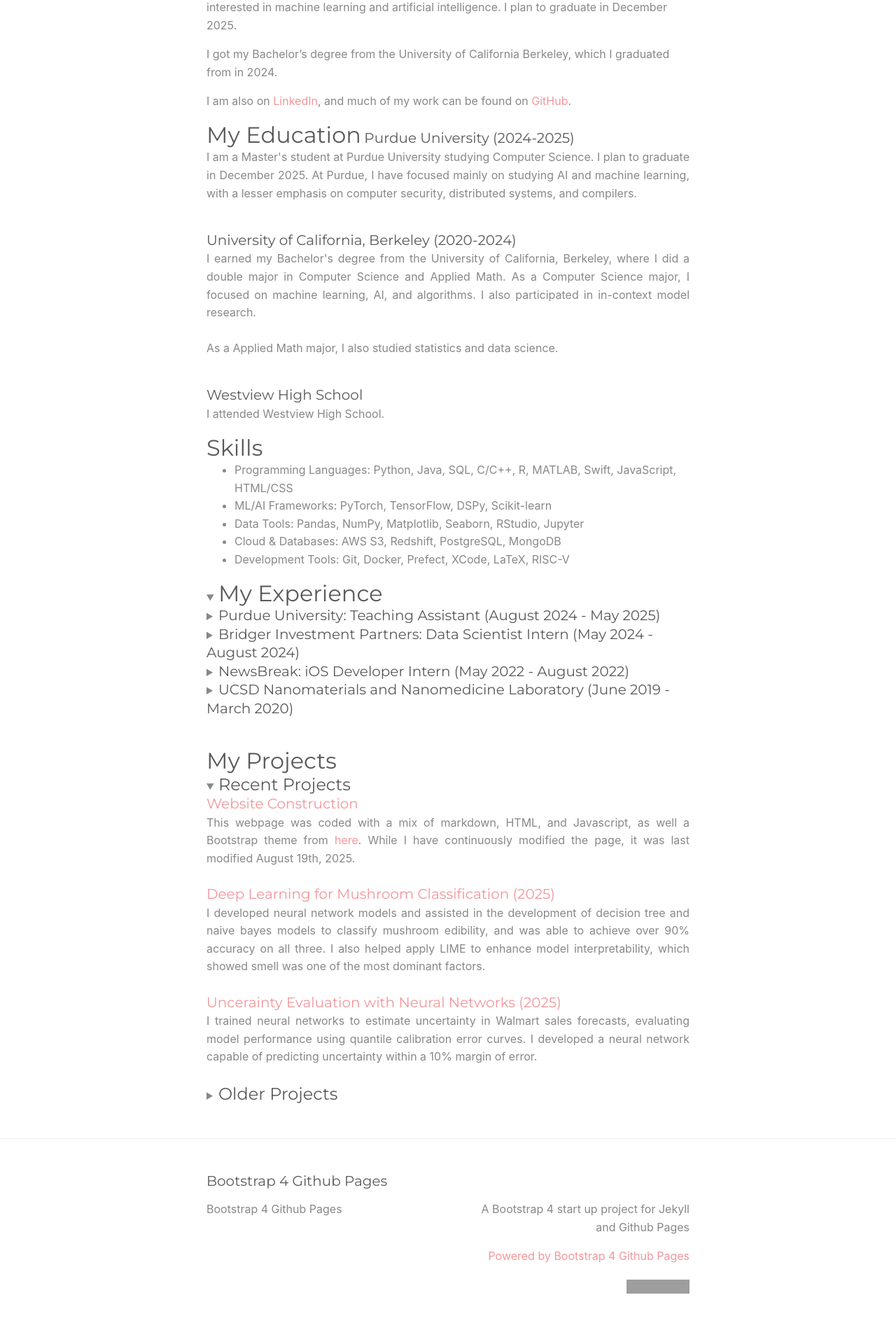
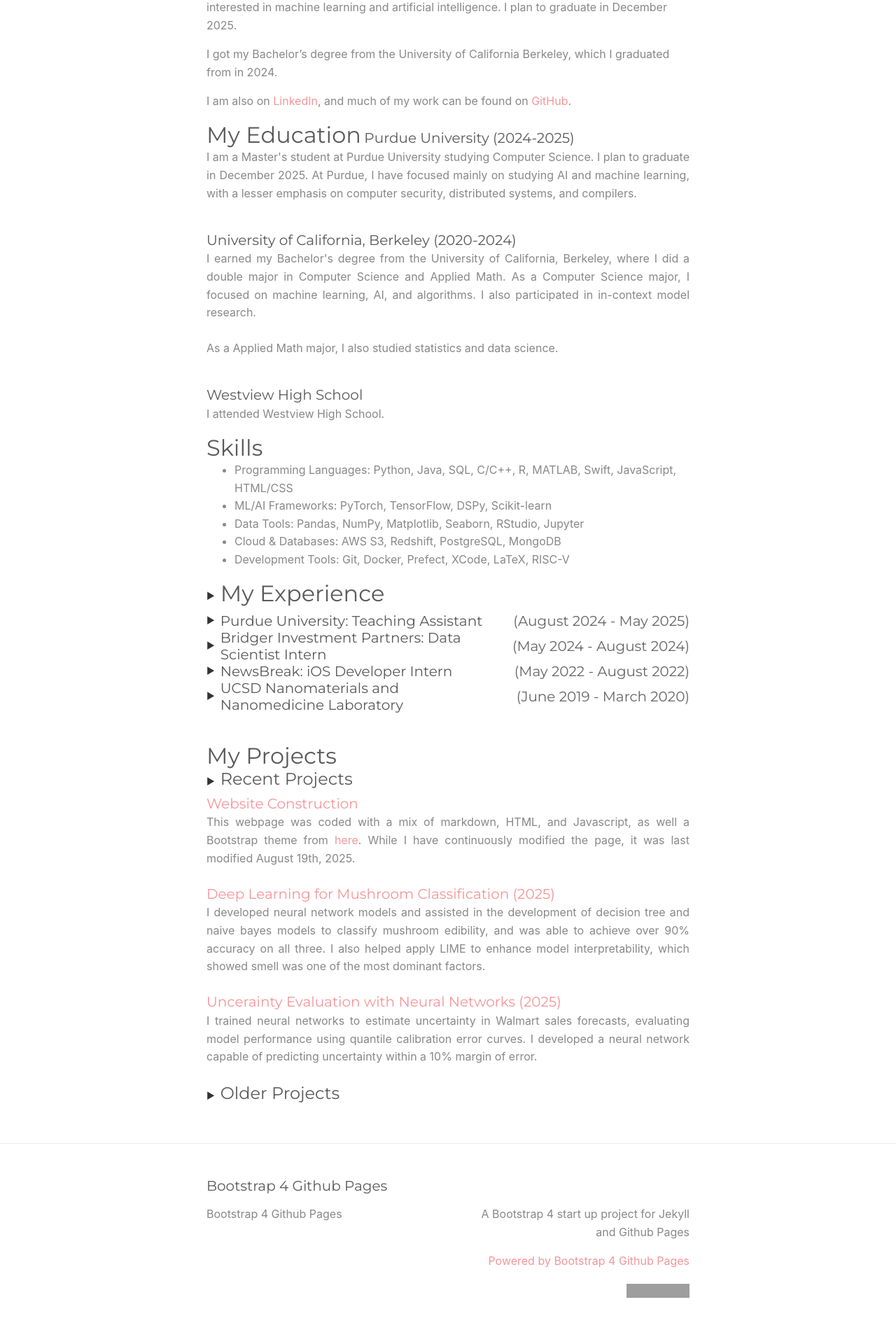
Before and after one commit to DerrickhSun/DerrickhSun.github.io, a Jekyll site: the page built from index.md, in a window 1280 px wide. Shown: the part 469-2389 px from the top of the page at 70% size. Built offline with Jekyll 4.4.1, drawn with Linux system fonts in a browser that asks for light colours; some of the changed lines change nothing that is shown; grey boxes are pictures that could not be loaded.

Commit message:
testing new dropdown style

```diff
--- a/index.md
+++ b/index.md
@@ -31,6 +31,102 @@
   /* Inline display for specific elements */
   h2, h3, h4 {
     display: inline;
+  }
+
+  /* Special styling for experience h4 elements to align dates to the right */
+  .experience-section h4 {
+    display: flex !important;
+    justify-content: space-between;
+    align-items: center;
+    width: 100%;
+    margin: 0;
+  }
+
+  /* Ensure summary elements work properly with the flexbox layout */
+  .experience-section summary {
+    display: flex;
+    align-items: center;
+    width: 100%;
+    cursor: pointer;
+    list-style: none; /* Remove default list styling */
+  }
+
+  /* Style the summary marker (dropdown arrow) - ensure it's visible */
+  .experience-section summary::-webkit-details-marker {
+    display: block !important;
+    margin-right: 8px;
+    color: #333;
+    font-size: 1.2em;
+  }
+
+  .experience-section summary::marker {
+    display: block !important;
+    margin-right: 8px;
+    color: #333;
+    font-size: 1.2em;
+  }
+
+  /* Fallback for browsers that don't support ::marker */
+  .experience-section summary::before {
+    content: "▶";
+    margin-right: 8px;
+    color: #333;
+    font-size: 0.8em;
+    transition: transform 0.2s ease;
+  }
+
+  /* Rotate arrow when details are open */
+  .experience-section details[open] summary::before {
+    transform: rotate(90deg);
+  }
+
+  /* Style for the job title part */
+  .experience-section h4 .job-title {
+    flex: 1;
+    text-align: left;
+  }
+
+  /* Style for the date part */
+  .experience-section h4 .job-date {
+    text-align: right;
+    color: #666;
+    font-weight: normal;
+    margin-left: 20px;
+  }
+
+  /* Projects section styling to match experience section */
+  .projects-section summary {
+    display: flex;
+    align-items: center;
+    width: 100%;
+    cursor: pointer;
+    list-style: none;
+  }
+
+  .projects-section summary::-webkit-details-marker {
+    display: block !important;
+    margin-right: 8px;
+    color: #333;
+    font-size: 1.2em;
+  }
+
+  .projects-section summary::marker {
+    display: block !important;
+    margin-right: 8px;
+    color: #333;
+    font-size: 1.2em;
+  }
+
+  .projects-section summary::before {
+    content: "▶";
+    margin-right: 8px;
+    color: #333;
+    font-size: 0.8em;
+    transition: transform 0.2s ease;
+  }
+
+  .projects-section details[open] summary::before {
+    transform: rotate(90deg);
   }
 </style>
 
@@ -72,14 +168,14 @@
       <li>Development Tools: Git, Docker, Prefect, XCode, LaTeX, RISC-V</li>
     </ul>
 
-<details open>
+<details open class="experience-section">
   <summary>
     <h2> My Experience </h2>
   </summary>
 
   <details>
     <summary>
-      <h4> Purdue University: Teaching Assistant (August 2024 - May 2025)</h4>
+      <h4><span class="job-title">Purdue University: Teaching Assistant</span><span class="job-date">(August 2024 - May 2025)</span></h4>
     </summary>
     <div style="text-align: justify">
     I worked as a graduate teacher's assistant at Purdue University for CS 361 (Great Issues In Computer Science) and
@@ -90,7 +186,7 @@
 
   <details>
     <summary>
-      <h4> Bridger Investment Partners: Data Scientist Intern (May 2024 - August 2024)</h4>
+      <h4><span class="job-title">Bridger Investment Partners: Data Scientist Intern</span><span class="job-date">(May 2024 - August 2024)</span></h4>
     </summary>
     <div style="text-align: justify">
     I interned with Bridger Investment Partners, an investment firm that focuses on mortgages.
@@ -100,7 +196,7 @@
 
   <details>
     <summary>
-      <h4> NewsBreak: iOS Developer Intern (May 2022 - August 2022)</h4>
+      <h4><span class="job-title">NewsBreak: iOS Developer Intern</span><span class="job-date">(May 2022 - August 2022)</span></h4>
     </summary>
     <div style="text-align: justify">
     I interned at NewsBreak, a company that focuses on providing news tailored to a user's
@@ -109,7 +205,7 @@
 
   <details>
     <summary>
-      <h4> UCSD Nanomaterials and Nanomedicine Laboratory (June 2019 - March 2020) </h4>
+      <h4><span class="job-title">UCSD Nanomaterials and Nanomedicine Laboratory</span><span class="job-date">(June 2019 - March 2020)</span></h4>
     </summary>
     <div style="text-align: justify">
     I interned at UCSD as a Research Analyst Intern. I implemented modern cell membrane coating technology, including cell counting, pating, culturing, and membrane derivation procedures. I made use of lab equipment such as autoclaves and pipettes. Our results were published in an academic journal: "<a href="https://doi.org/10.1002/btm2.10187">Cartilage-targeting ultrasmall lipid-polymer hybrid nanoparticles for the prevention of cartilage degradation</a>," <i>Bioengineering & Translational Medicine, 2021; 6; e10187.</i></div><br>
@@ -119,7 +215,7 @@
 
 ## My Projects
 
-<details open>
+<details open class="projects-section">
   <summary><h3>Recent Projects</h3>
   </summary>
 
@@ -140,12 +236,7 @@
   I trained neural networks to estimate uncertainty in Walmart sales forecasts, evaluating model performance using quantile calibration error curves. I developed a neural network capable of predicting uncertainty within a 10% margin of error.</div><br>
 </details>
 
-<details>
-  <style>
-    h3 {
-      display: inline; /* Or display: inline-block; */
-    }
-  </style>
+<details class="projects-section">
   <summary><h3>Older Projects</h3>
   </summary>
 
```
